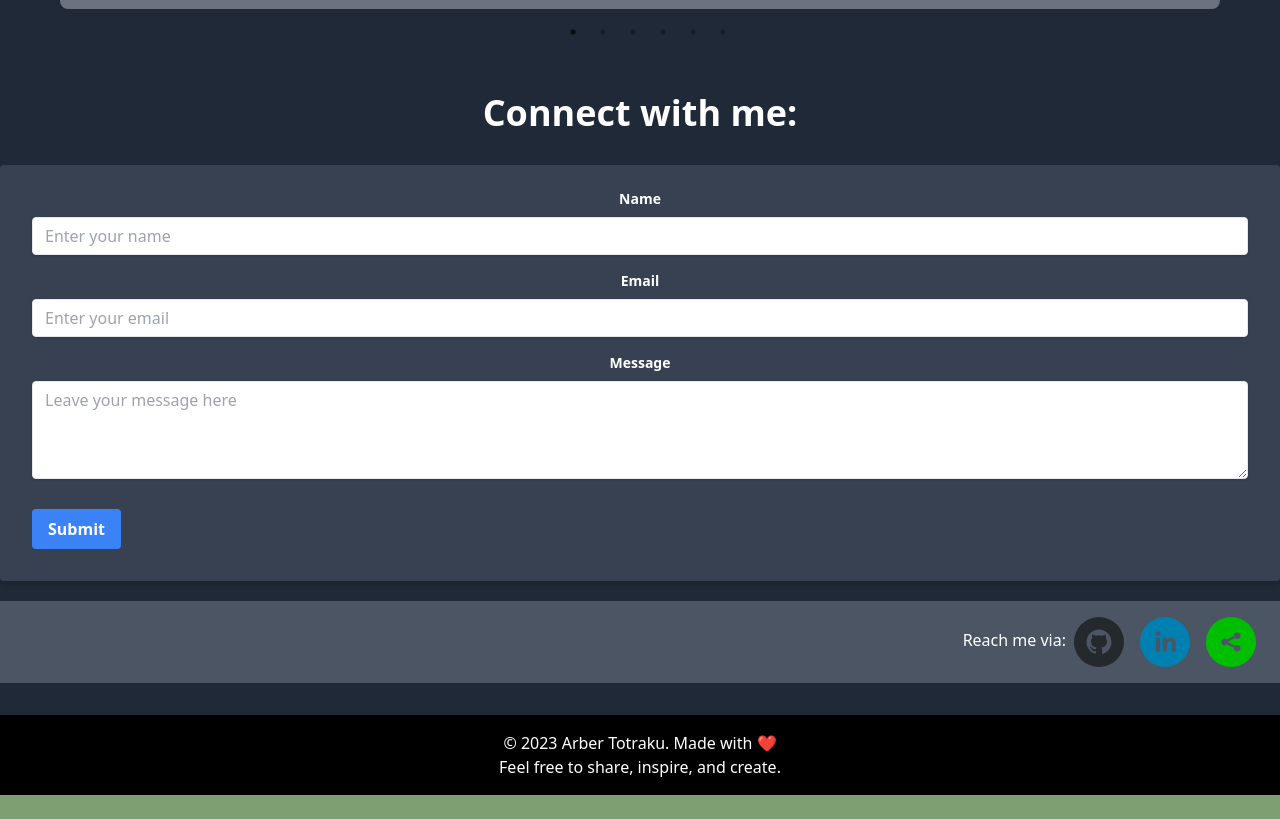
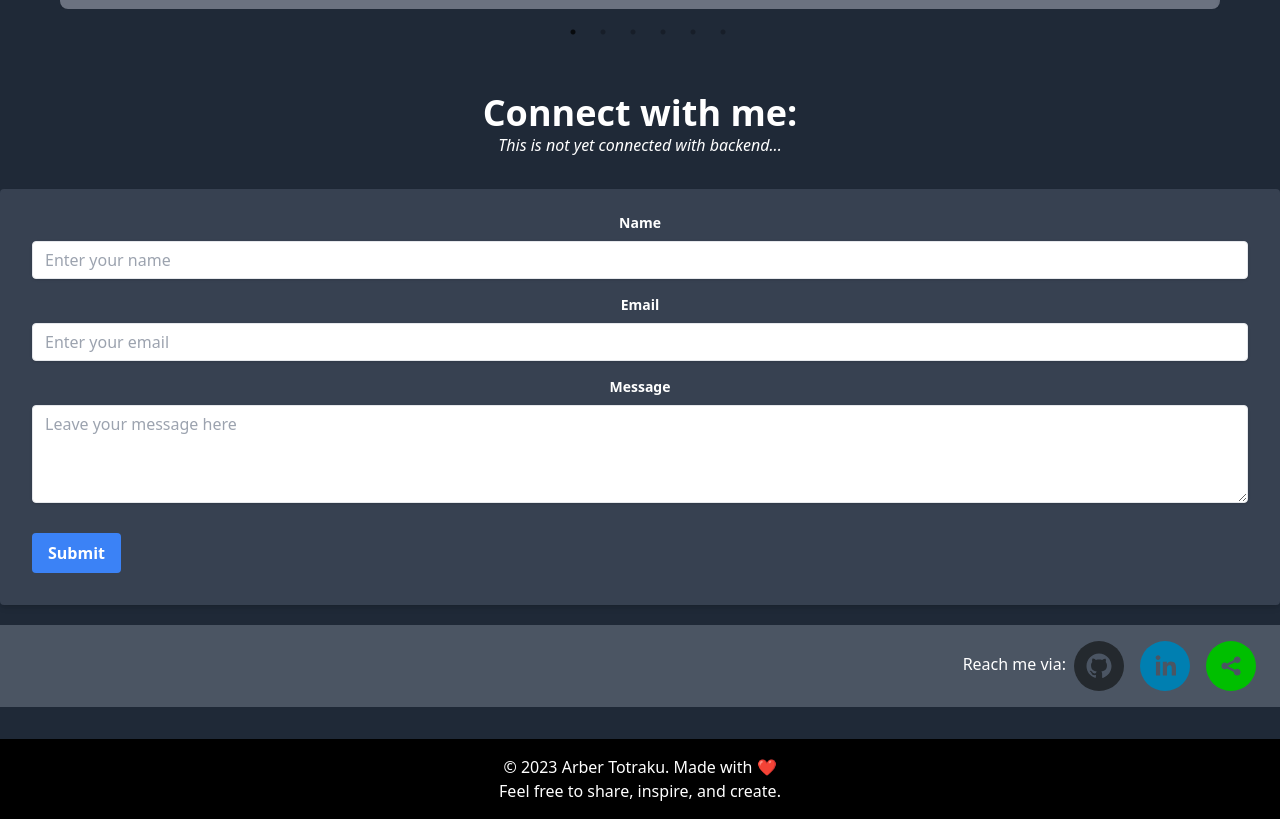
Before and after one commit to ArberTotraku/portofolio, a React (Create React App) app: page / in a window 1280 px wide. Shown: the part 3417-4236 px from the top of the page. Before the commit the page ends 4212 px from the top, so only its background shows below. Built offline with nearby package versions, Linux system fonts and the light colour scheme.

Commit message:
small change

```diff
--- a/src/pages/Contact.jsx
+++ b/src/pages/Contact.jsx
@@ -6,6 +6,7 @@ const Footer = () => {
   return (
     <div className="container mx-auto shawdow-md rounded justify-center my-3 py-5 text-center">
       <h1  id="contact" className="text-4xl font-bold mt-5">Connect with me:</h1>
+      <i className='text-center'>This is not yet connected with backend...</i>
       <Form />
 
       <div className="text-right bg-gray-600 p-4 mt-5"> Reach me via:
```
